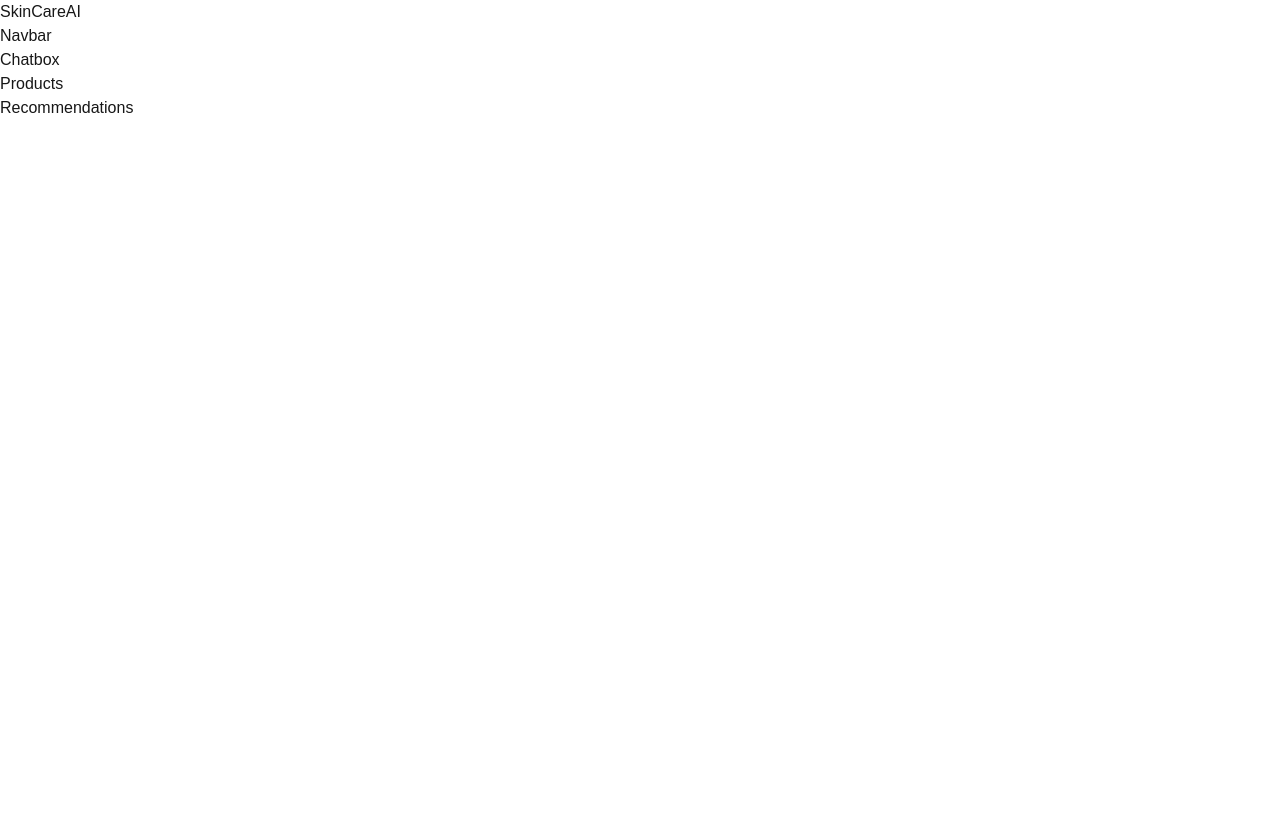
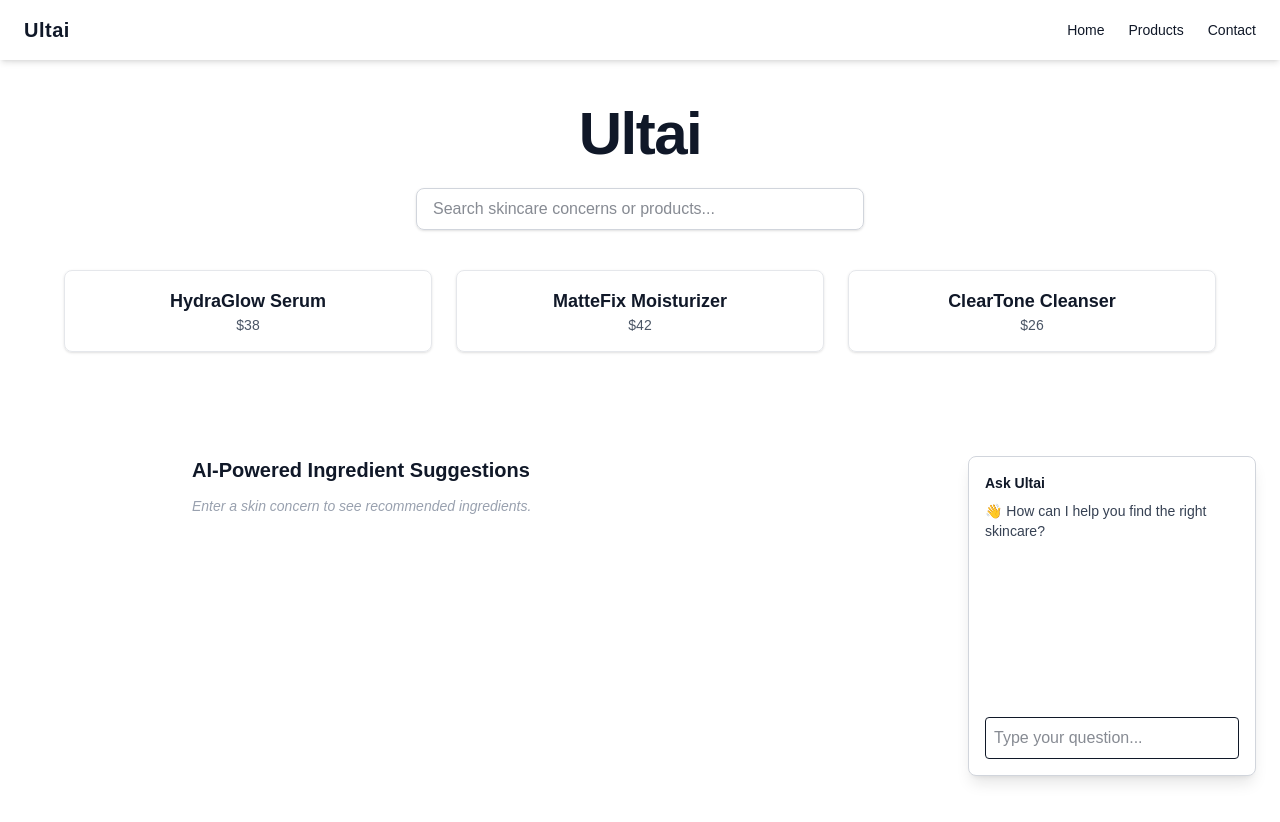
Before and after one commit to syscilythedeveloper/webDevChallenge, a Next.js app: page / in a window 1280 px wide. Shown: the top 822 px of the page. Before the commit the page ends 800 px from the top, so only its background shows below. Built offline with nearby package versions, Linux system fonts and the light colour scheme.

Commit message:
initial frontend

```diff
--- a/src/app/components/Chatbox.tsx
+++ b/src/app/components/Chatbox.tsx
@@ -12,7 +12,19 @@ The user will then be able to add the products to their cart
 import React from "react";
 
 const Chatbox = () => {
-  return <div>Chatbox</div>;
+  return (
+    <div className="fixed bottom-6 right-6 w-72 h-80 bg-white border border-gray-300 rounded-lg shadow-lg p-4 flex flex-col">
+      <div className="text-sm font-semibold mb-2">Ask Ultai</div>
+      <div className="flex-1 overflow-y-auto text-sm text-gray-700">
+        <p>👋 How can I help you find the right skincare?</p>
+      </div>
+      <input
+        type="text"
+        placeholder="Type your question..."
+        className="mt-2 p-2 border rounded focus:outline-none focus:ring"
+      />
+    </div>
+  );
 };
 
 export default Chatbox;
--- a/src/app/components/Navbar.tsx
+++ b/src/app/components/Navbar.tsx
@@ -1,7 +1,16 @@
 import React from "react";
 
 const Navbar = () => {
-  return <div>Navbar</div>;
+  return (
+    <nav className="w-full px-6 py-4 shadow-md bg-white flex justify-between items-center fixed top-0 z-50">
+      <span className="text-xl font-bold tracking-wide">Ultai</span>
+      <ul className="hidden md:flex gap-6 text-sm font-medium">
+        <li className="cursor-pointer hover:text-blue-500">Home</li>
+        <li className="cursor-pointer hover:text-blue-500">Products</li>
+        <li className="cursor-pointer hover:text-blue-500">Contact</li>
+      </ul>
+    </nav>
+  );
 };
 
 export default Navbar;
--- a/src/app/components/Products.tsx
+++ b/src/app/components/Products.tsx
@@ -14,8 +14,26 @@ The return is a list of products that match the search query.
 
 import React from "react";
 
+const dummyProducts = [
+  { name: "HydraGlow Serum", price: "$38" },
+  { name: "MatteFix Moisturizer", price: "$42" },
+  { name: "ClearTone Cleanser", price: "$26" },
+];
+
 const Products = () => {
-  return <div>Products</div>;
+  return (
+    <div className="grid grid-cols-1 sm:grid-cols-2 md:grid-cols-3 gap-6">
+      {dummyProducts.map((product, idx) => (
+        <div
+          key={idx}
+          className="p-4 border border-gray-200 rounded-lg shadow hover:shadow-md transition"
+        >
+          <h2 className="text-lg font-semibold">{product.name}</h2>
+          <p className="text-sm text-gray-600">{product.price}</p>
+        </div>
+      ))}
+    </div>
+  );
 };
 
 export default Products;
--- a/src/app/components/Recommendations.tsx
+++ b/src/app/components/Recommendations.tsx
@@ -8,10 +8,58 @@ The recommendations component will be a simple component that displays the produ
 -----i.e. "Based on your skincare needs, we recommend the following products: _______ ________ _________ _________ _________"
 
 */
-import React from "react";
+import React, { useMemo } from "react";
+import ingredientsData from "../data/skincare-ingredients.json";
 
-const Recommendations = () => {
-  return <div>Recommendations</div>;
+const Recommendations = ({ query = "" }) => {
+  const cleanQuery = query.toLowerCase().trim();
+
+  const matchedIngredients = useMemo(() => {
+    if (!cleanQuery) return [];
+
+    const ingredients = ingredientsData.skincare_ingredients;
+
+    const matching = ingredients.filter((ing) =>
+      ing.concerns.some((concern) =>
+        cleanQuery.includes(concern.replace(/_/g, " "))
+      )
+    );
+
+    const uniqueMatches = [
+      ...new Map(matching.map((item) => [item.name, item])).values(),
+    ];
+
+    return uniqueMatches;
+  }, [cleanQuery]);
+
+  return (
+    <div className="text-left mt-10">
+      <h3 className="text-xl font-semibold mb-3">AI-Powered Ingredient Suggestions</h3>
+      {matchedIngredients.length > 0 ? (
+        <div className="bg-blue-50 p-4 rounded shadow-sm">
+          <p>
+            Based on your search for <strong>"{query}"</strong>, consider looking for products with:
+          </p>
+          <ul className="list-disc list-inside mt-2">
+            {matchedIngredients.map((ing) => (
+              <li key={ing.name}>
+                <strong>{ing.name}</strong>
+                {ing.notes ? ` — ${ing.notes}` : ""}
+              </li>
+            ))}
+          </ul>
+        </div>
+      ) : query ? (
+        <p className="text-sm text-gray-500 italic">
+          No specific ingredient matches found for “{query}”.
+        </p>
+      ) : (
+        <p className="text-sm text-gray-400 italic">
+          Enter a skin concern to see recommended ingredients.
+        </p>
+      )}
+    </div>
+  );
 };
 
 export default Recommendations;
--- a/src/app/page.tsx
+++ b/src/app/page.tsx
@@ -1,15 +1,39 @@
+"use client";
+
+import { useState } from "react";
+import Navbar from "./components/Navbar";
 import Chatbox from "./components/Chatbox";
 import Products from "./components/Products";
 import Recommendations from "./components/Recommendations";
-import Navbar from "./components/Navbar";
-export default function Home() {
+
+export default function HomePage() {
+  const [searchTerm, setSearchTerm] = useState("");
+
   return (
-    <>
-      <h1>SkinCareAI</h1>
+    <div className="relative min-h-screen bg-white text-gray-900">
       <Navbar />
+
+      <main className="flex flex-col items-center text-center px-4 py-10 mt-16">
+        <h1 className="text-6xl font-extrabold tracking-tight mb-6">Ultai</h1>
+
+        <input
+          type="text"
+          value={searchTerm}
+          onChange={(e) => setSearchTerm(e.target.value)}
+          placeholder="Search skincare concerns or products..."
+          className="w-full max-w-md px-4 py-2 border border-gray-300 rounded-lg shadow-sm focus:outline-none focus:ring-2 focus:ring-blue-400"
+        />
+
+        <div className="mt-10 w-full max-w-6xl">
+          <Products searchTerm={searchTerm} />
+        </div>
+
+        <div className="mt-16 w-full max-w-4xl">
+          <Recommendations query={searchTerm} />
+        </div>
+      </main>
+
       <Chatbox />
-      <Products />
-      <Recommendations />
-    </>
+    </div>
   );
 }
```
Also changed, not shown: package.json (+6 -1 lines), 1 other file (tests, documents, lock files or other folders).
